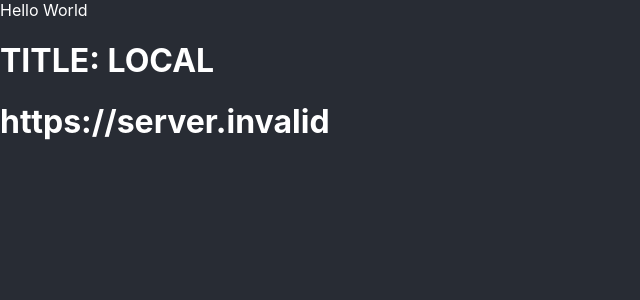
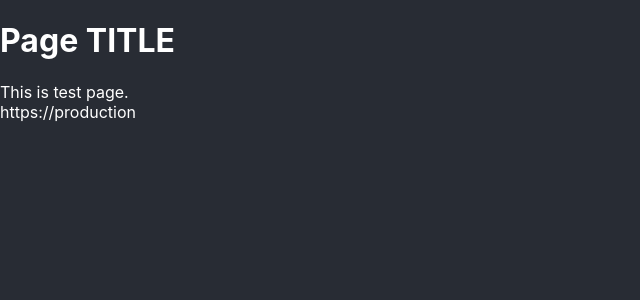
Before and after one commit to hirokoymj-new/create-react-app-template, a React (Create React App) app: page / in a window 1280 px wide. Shown: the top 300 px of the page, without its empty margins (0-640 px from the left). Built offline with nearby package versions, Linux system fonts and the light colour scheme; no server answers.

Commit message:
Added .env and custom environment

```diff
--- a/src/App.js
+++ b/src/App.js
@@ -1,17 +1,19 @@
 import React from "react";
+import config from "Config/config";
+import { TestView } from "PageView/TestView";
+
+const URI = config.URI;
+
+console.log(config);
 
 const App = () => {
-  console.log("NODE_ENV:", process.env.NODE_ENV);
-  console.log("REACT_APP_STAGE:", process.env.REACT_APP_STAGE);
-
-  const title =
-    process.env.NODE_ENV === "procition" ? "TITLE: PRODUCTION" : "TITLE: LOCAL";
+  // console.log("NODE_ENV:", process.env.NODE_ENV);
+  // console.log("REACT_APP_STAGE:", process.env.REACT_APP_STAGE);
 
   return (
-    <div className="App">
-      Hello World
-      <h1>{title}</h1>
-      <h1>{process.env.REACT_APP_URI}</h1>
+    <div>
+      <TestView />
+      {URI}
     </div>
   );
 };
--- /dev/null
+++ b/src/Config/config.js
@@ -0,0 +1,24 @@
+const config = {
+  local: {
+    URI: "https://localhost",
+  },
+  production: {
+    URI: "https://production",
+  },
+  FIRST_NAME: "Hiroko",
+  LAST_NAME: "Yamaji",
+};
+
+export default {
+  ...config,
+  ...config[process.env.REACT_APP_STAGE],
+};
+
+//HOT TO USE
+// import config from "Config/config";
+
+// config.URI;
+// config.FIRST_NAME;
+// config.LAST_NAME;
+
+// Do NOT USE "config.local.URI"
--- /dev/null
+++ b/src/PageView/TestView.js
@@ -0,0 +1,12 @@
+import React from "react";
+
+import { Title } from "TITLE/Title";
+
+export const TestView = () => {
+  return (
+    <>
+      <Title title="Page TITLE" />
+      <div>This is test page.</div>
+    </>
+  );
+};
--- /dev/null
+++ b/src/TITLE/Title.js
@@ -0,0 +1,5 @@
+import React from "react";
+
+export const Title = ({ title }) => {
+  return <h1>{title}</h1>;
+};
```
Also changed, not shown: 2 other files (tests, documents, lock files or other folders).
